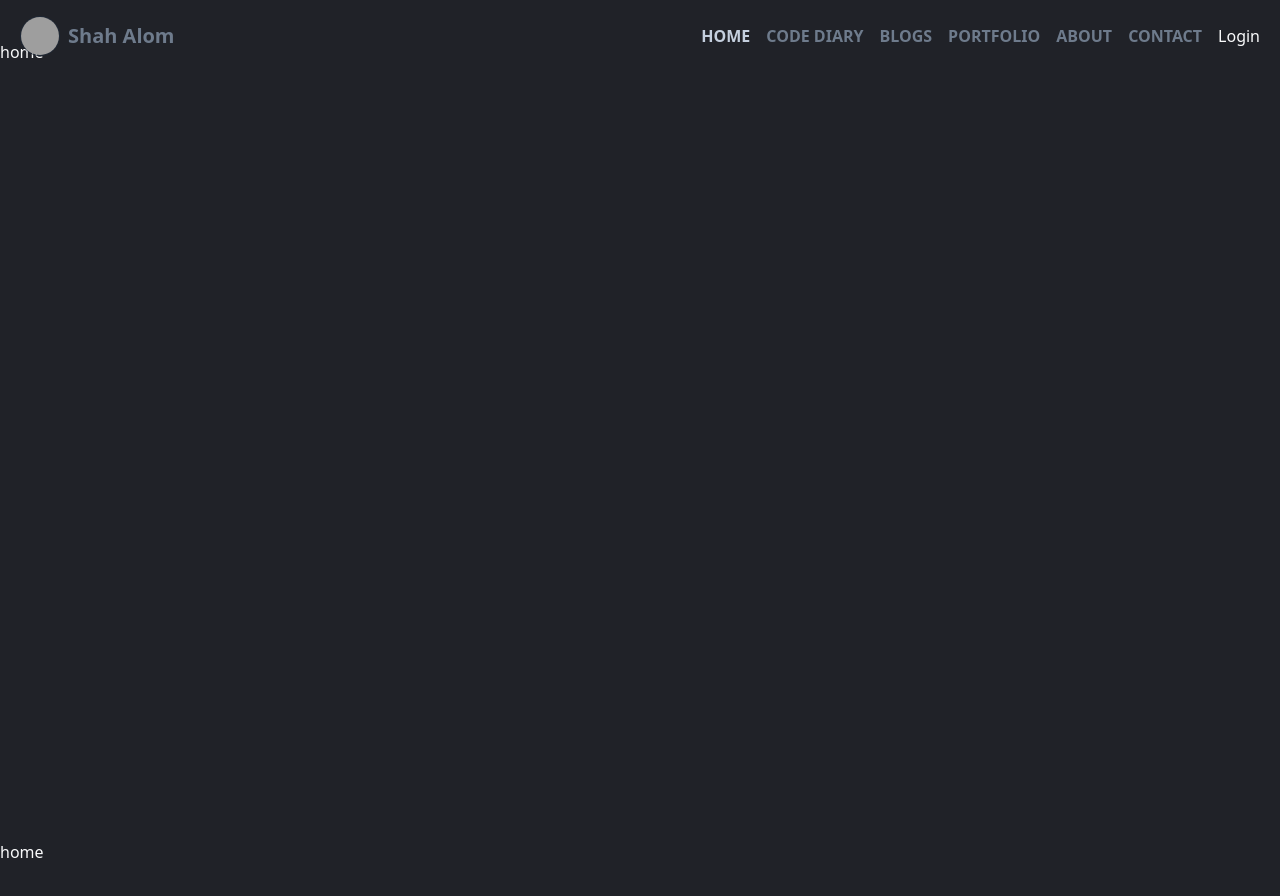
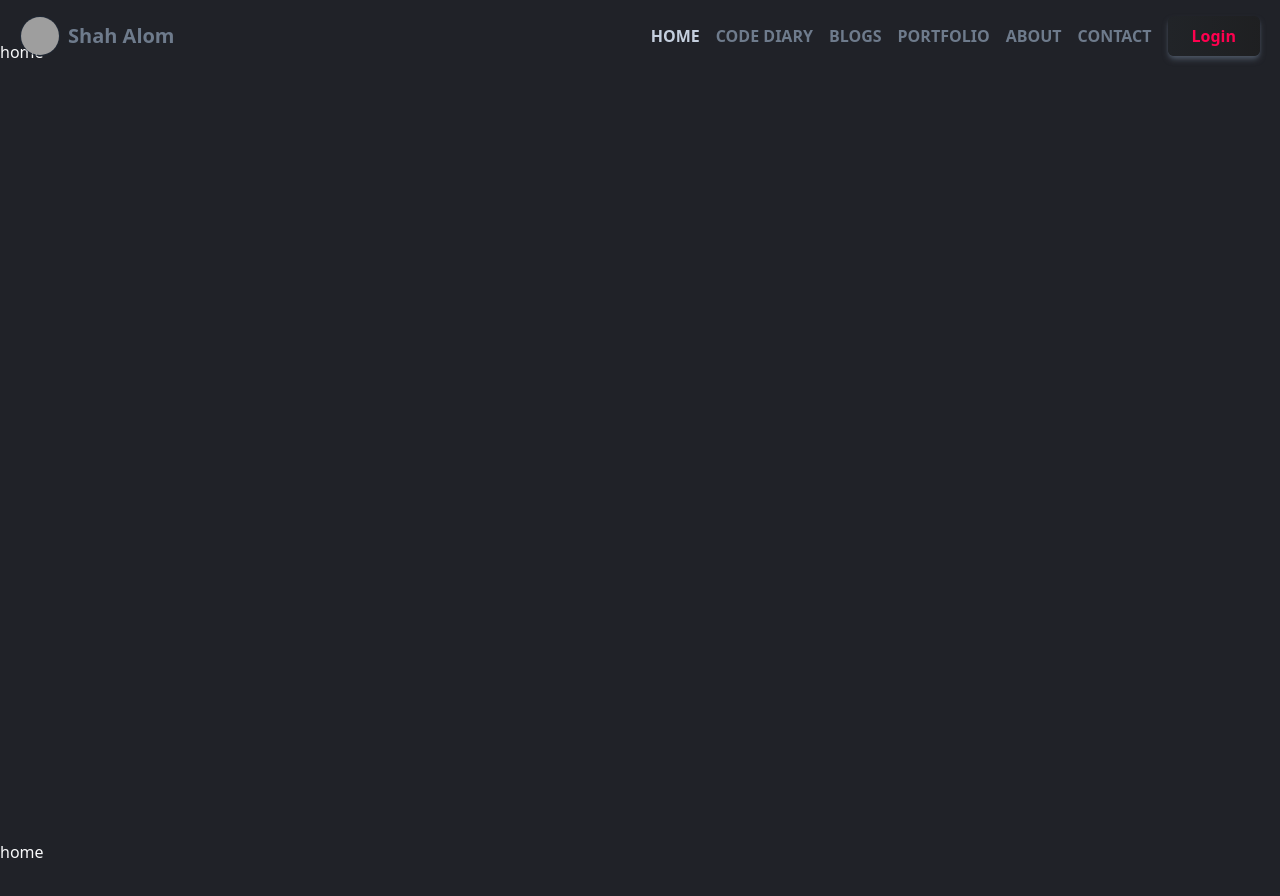
Before and after one commit to ShahAlom47/shah-alom-official, a Next.js app: page / in a window 1280 px wide. Shown: the top 896 px of the page. Built offline with nearby package versions, Linux system fonts and the light colour scheme; grey boxes are pictures that could not be loaded.

Commit message:
added primary   button

```diff
--- a/src/components/AuthMenu.tsx
+++ b/src/components/AuthMenu.tsx
@@ -3,6 +3,7 @@
 import React from "react";
 import Image from "next/image";
 import Link from "next/link";
+import PrimaryButton from "./PrimaryButton";
 
 interface Session {
   user: string;
@@ -18,19 +19,25 @@ const AuthMenu: React.FC = () => {
   //     photoUrl: "/avatar.png", // Make sure this image exists in /public
   //   };
 
-const session= null
+  const session = null;
 
   if (!session) {
     return (
-      <Link href="/login" className="btn btn-sm btn-primary">
+      <PrimaryButton>
+        <Link href="/login" >
           Login
         </Link>
+      </PrimaryButton>
     );
   }
 
   return (
     <div className="dropdown dropdown-end">
-      <div tabIndex={0} role="button" className="btn btn-ghost btn-circle avatar">
+      <div
+        tabIndex={0}
+        role="button"
+        className="btn btn-ghost btn-circle avatar"
+      >
         <div className="w-10 rounded-full">
           <Image
             src={session.photoUrl}
--- /dev/null
+++ b/src/components/PrimaryButton.tsx
@@ -0,0 +1,41 @@
+import React from "react";
+import clsx from "clsx";
+
+interface PrimaryButtonProps {
+  children: React.ReactNode;
+  className?: string;
+  type?: "button" | "submit" | "reset";
+  onClick?: () => void;
+}
+
+const PrimaryButton: React.FC<PrimaryButtonProps> = ({
+  children,
+  className,
+  type = "button",
+  onClick,
+}) => {
+  return (
+    <button
+      type={type}
+      onClick={onClick}
+      className={clsx(
+        "px-6 py-2 rounded-md text-primaryRed font-semibold",
+        "bg-gradient-to-r from-blackLight to-blackMid",
+        "bg-[length:200%_100%] bg-left",
+        "transition-all duration-500 ease-in-out",
+        "hover:bg-gradient-to-l hover:-translate-y-1",
+        "shadow-md shadow-blackDeep ",
+        "shadow-md  shadow-gray-600  ",
+        className
+      )}
+      style={{
+        backgroundImage:
+          "linear-gradient(to right, var(--tw-gradient-stops))",
+      }}
+    >
+      {children}
+    </button>
+  );
+};
+
+export default PrimaryButton;
```
Lines whose indentation alone changed are shown as unchanged.
